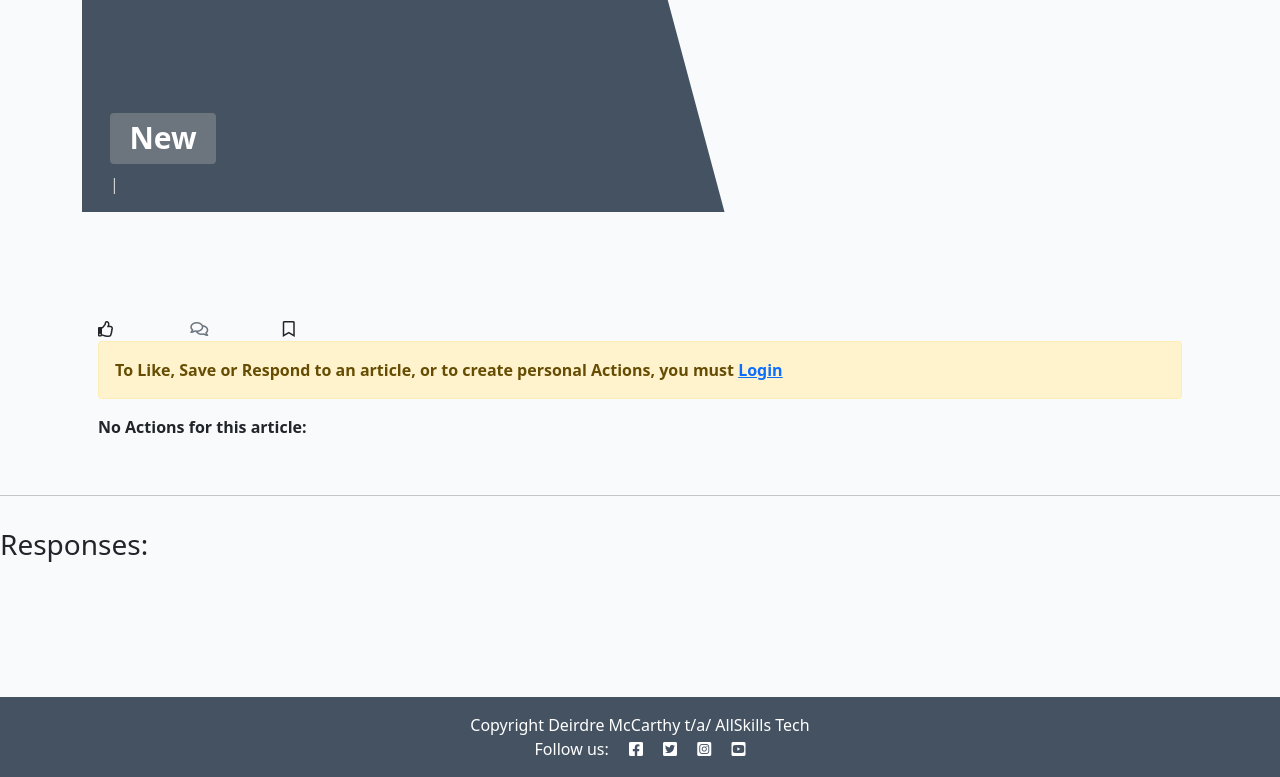
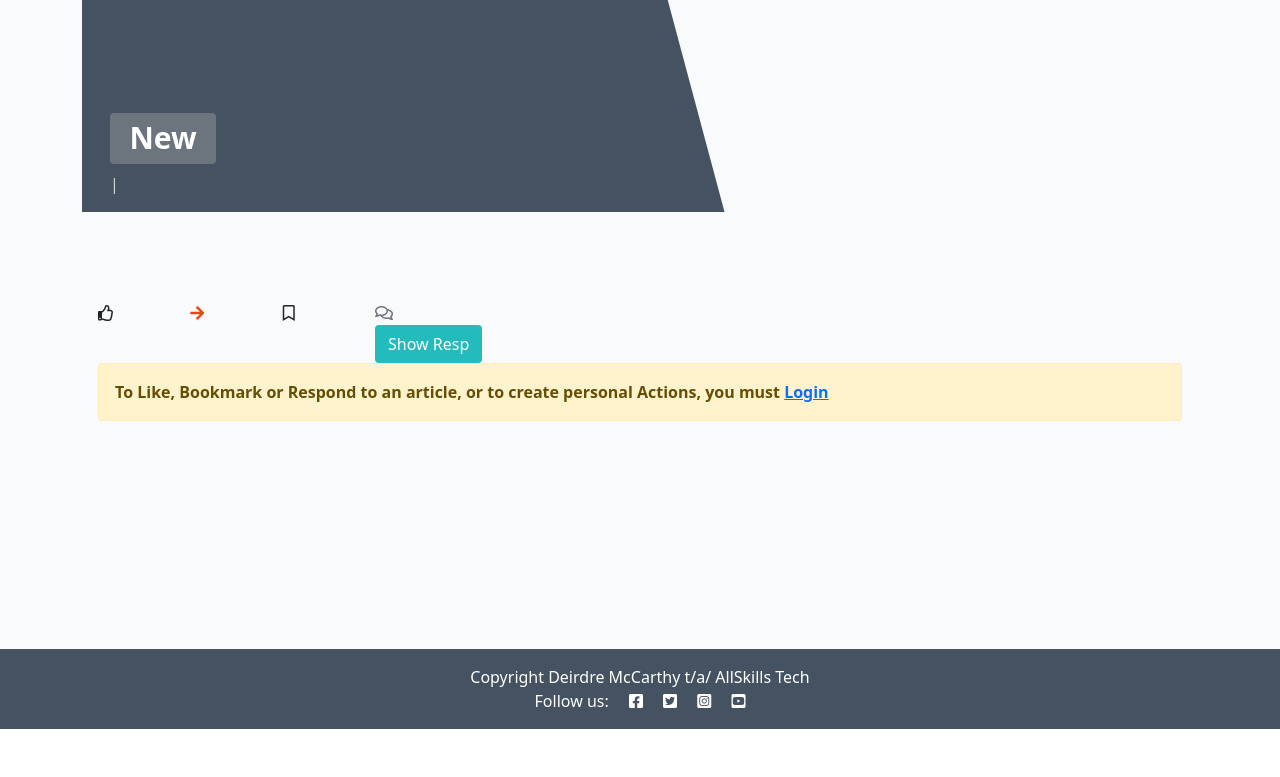
Before and after one commit to StephenWinters95/FLIT_Main_Ste, a Django app: template templates/article_detail.html in a window 1280 px wide. Shown: the part 71-848 px from the top of the page. After the commit the page ends 800 px from the top, so only its background shows below. Run offline with Django 3.2, Linux system fonts and the light colour scheme; the template is opened without the code that fills it, so the values that code supplies are empty; parts of the project's set-up code (start-up, migrations or seed data) failed here and were passed over; some libraries are stand-ins or nearby versions.

Commit message:
Add show/hide buttons on article detail page Issue #45

```diff
--- a/fp_blog/views.py
+++ b/fp_blog/views.py
@@ -20,6 +20,8 @@ class ArticleDetail(View):
         comments = article.comments.filter(approved=True).order_by(
             '-created_on')
         actions = article.actions.order_by('action_seq')
+        number_of_actions = actions.count()
+
         liked = False
         if article.likes.filter(id=self.request.user.id).exists():
             liked = True
@@ -45,6 +47,7 @@ class ArticleDetail(View):
                        "commented": commented,
                        "commented_unapproved": commented_unapproved,
                        "actions": actions,
+                       "number_of_actions": number_of_actions,
                        "liked": liked,
                        "bookmarked": bookmarked,
                        "comment_form": CommentForm()
@@ -57,6 +60,7 @@ class ArticleDetail(View):
         comments = article.comments.filter(approved=True).order_by(
             '-created_on')
         actions = article.actions.order_by('action_seq')
+        number_of_actions = actions.count()
         liked = False
         if article.likes.filter(id=self.request.user.id).exists():
             liked = True
@@ -87,6 +91,8 @@ class ArticleDetail(View):
                         "liked": liked,
                         "bookmarked": bookmarked,
                         "actions": actions,
+                        "number_of_actions": number_of_actions,
+
                     },
                     )
 
--- a/templates/article_detail.html
+++ b/templates/article_detail.html
@@ -28,15 +28,8 @@
 <div class="container">
     <div class="col card mb-4  mt-3 left  top">
         <div class="card-body">
-            <!-- The article content goes inside the card-text. -->
-            <!-- Use the | safe filter inside the template tags -->
-            <p class="card-text ">{{ article.content | safe }}</p>
-            <!-- want to view actions associated with the article before viewing comments -->
-            <!-- div class="col-md-8 card mb-4  mt-3 " -->
-            <!-- Need to allow for no actions, don't want to display table headings if so -->
+            <div class="row">
 
-            <!--  DMcC 16/11/23 switcheroo put the icon functionality before the article actions (instead of after) -->
-            <div class="row">
                 <!-- functionality for likes -->
                 <div class="col-1">
                     <strong>
@@ -45,64 +38,86 @@
                         {% csrf_token %}
                         {% if liked %}
                         <button type = "submit"  name="blogarticle_id" value = "{{article.slug}}" class="btn-like">
-                            <!-- DMcC 16/11/23 Change heart button to thumbs-up -->
                         <i class = "fas fa-thumbs-up" data-bs-toggle="tooltip" data-bs-placement="top" title="Like"></i></button>
                         <span class="text-secondary">{{ article.number_of_likes| safe}}</span>
                         {% else %}
                         <button type = "submit" name="blogarticle_id" value = "{{article.slug}}" class="btn-like">
-                            <!-- DMcC 16/11/23 Change heart button to thumbs-up -->
                         <i class = "far fa-thumbs-up" data-bs-toggle="tooltip" data-bs-placement="top" title="Like"></i></button>
                         <span class="text-secondary">{{ article.number_of_likes| safe }}</span>
                         {% endif %}
                     </form>
-                        {% else %}
-                        <i class = "far fa-thumbs-up"></i>
+                    {% else %} <!-- user not authenticated -->
+                    <i class = "far fa-thumbs-up" data-bs-toggle="tooltip" data-bs-placement="top" title="Like"></i>
                     <span class="text-secondary">{{ article.number_of_likes| safe }}</span>
                     {% endif %} <!-- end if user is authenticated -->
                     </strong>
-                </div> <!-- end div class col-1 -->
-            <!-- functionality for comments/Responses -->
+                </div> <!-- end div class col-1-->
+
+                <!--  functionality for article actions-->
                 <div class="col-1">
-            <strong class="text-secondary"><i class="far fa-comments" data-bs-toggle="tooltip" data-bs-placement="top" title="Responses"></i>
-                <!-- Our total_comments variable goes before the closing strong tag -->
-                {{ article.number_of_valid_comments| safe }}</strong>
+                    <strong>
+                    <a href="#actions"><i class="fa fa-arrow-right red-o " data-bs-toggle="tooltip" data-bs-placement="top" title="Article Tasks"></i></a>
+                    <span class="text-secondary">{{ article.number_of_actions| safe}}</span>
+                    {% if actions %}
+                    <span class="text-secondary">{{ article.number_of_actions| safe}}</span>
+                    <input type="button" class="btn btn-signup right" id="show-hide-actions-b" value = "Show Tasks" onclick="show_hide_actions()">
+                    {% endif %}
+                    </strong>
                 </div> <!-- end div class col-1 -->
 
                 <!-- functionality for bookmarks -->
-        <div class="col-1">
+                <div class="col-sm-1">
                     <strong>
                     {% if user.is_authenticated %}
                     <form class="d-inline" action="{% url 'article_bookmark' article.slug %}" method="POST">
                         {% csrf_token %}
                         {% if bookmarked %}
                         <button type = "submit"  name="blogarticle_id" value = "{{article.slug}}" class="btn-like">
-                    <i class = "fas fa-bookmark" data-bs-toggle="tooltip" data-bs-placement="top" title="Save"></i></button>
+                        <i class = "fas fa-bookmark" data-bs-toggle="tooltip" data-bs-placement="top" title="Bookmark"></i></button>
                         <span class="text-secondary">{{ article.number_of_bookmarks| safe }}</span>
                         {% else %}
                         <button type = "submit" name="blogarticle_id" value = "{{article.slug}}" class="btn-like">
-                    <i class = "far fa-bookmark" data-bs-toggle="tooltip" data-bs-placement="top" title="Save"></i></button>
+                        <i class = "far fa-bookmark" data-bs-toggle="tooltip" data-bs-placement="top" title="Bookmark"></i></button>
                         <span class="text-secondary">{{ article.number_of_bookmarks| safe }}</span>
                         {% endif %}
                     </form>
-                {% else %}
-                <i class = "far fa-bookmark" data-bs-toggle="tooltip" data-bs-placement="top" title="Save"></i>
+                    {% else %} <!-- user not authenticated -->
+                    <strong class="text-secondary"></strong><i class = "far fa-bookmark" data-bs-toggle="tooltip" data-bs-placement="top" title="Bookmark"></i>
                     <span class="text-secondary">{{ article.number_of_bookmarks| safe }}</span>
                     {% endif %} <!-- end if user is authenticated -->
                     </strong>
                 </div> <!-- end div class col-1 -->
+                <!-- functionality for comments/Responses -->
+                <div class="col-sm-1">
+                    <strong class="text-secondary"><i class="far fa-comments" data-bs-toggle="tooltip" data-bs-placement="top" title="Responses"></i>
+                    <!-- Our total_comments variable goes before the closing strong tag -->
+                    {{ article.number_of_valid_comments| safe }}
+                    <input type="button" class="btn btn-signup right" id="show-hide-comments-b" value = "Show Resp" onclick="show_hide_comments()">
+                    </strong>
+
+                </div> <!-- end div class col-1 -->
             </div> <!-- end div class row -->
+
             <div class="row"><strong>
                 {% if not user.is_authenticated %}
                 <div class="alert alert-warning" role="alert">
-                To Like, Save or Respond to an article, or to create personal Actions, you must <a href="{% url 'account_login' %}">Login</a>
-            </div></strong>
+                    To Like, Bookmark or Respond to an article, or to create personal Actions, you must <a href="{% url 'account_login' %}">Login</a>
+                </div>
+                </strong>
                 {% endif %}
             </div> <!-- end div class row -->
 
+            <div class="row">
+                <!-- The article content goes inside the card-text. -->
+                <!-- Use the | safe filter inside the template tags -->
+                <p class="card-text ">{{ article.content | safe }}</p>
+                <!-- want to view actions associated with the article before viewing comments -->
+                <!-- div class="col-md-8 card mb-4  mt-3 " -->
+                <!-- Need to allow for no actions, don't want to display table headings if so -->
+            </div>
 
-
+            <div class = "container-fluid hide-div" id="actions-container">
                 {% if actions %}
-        <!-- DMcC 16/11/23 no need for this title <strong id="actions">Actions:</strong> -->
                 <table class="table table-bordered table-hover table-responsive ">
                     <thead class="table-success">
                         <tr><h6>
@@ -110,16 +125,12 @@
                         {% if user.is_authenticated %}
                         <th>Copy</th>
                         {% endif %}
-                <th>Suggested Action</th>
+                        <th>Suggested Task</th>
                         <th>Url</th>
                         </h6>
                         </tr>
                     </thead>
-        <!-- div class="card-body" -->
-        <!-- We want a for loop inside the tags to iterate through each action in actions -->
 
-        <!-- DMcC 17/11/23 hmm not sure above the below line, appears to be opening a form which never gets closed, commenting out for now-->
-        <!-- <form method="post" style="margin-top:1.3em";> -->
                     {% for action in actions %}
                     <tr class="text-muted">
                     <!-- DMcC 17/11/23 issuelog #34 unauthenticated user should not be able to copy-->
@@ -130,24 +141,16 @@
                     <td><a href="{{action.action_url}}" target="_blank">{{action.action_url| safe}}</a></td>
                     {% endfor %}
                     <br>
+                </table>
                 {% else %}
                 <strong id="actions">No Actions for this article:</strong>
                 {% endif %}
-
-        </table>
-            </div> <!-- class = "table-responsive"-->
-
+            </div> <!-- end div actions-container -->
         </div> <!-- end div card-body -->
     </div> <!-- end div class col card mb-4  mt-3 left  top -->
-    </div> <!-- end div class row -->
+</div> <!-- end div class container-->
 
-    <div class="row">
-        <div class="col">
-            <hr>
-        </div> <!-- end div class col -->
-    </div> <!-- end div class row -->
-
-
+<div class = "container-fluid hide-div" id="comments-container">
     <div class="row">
         <div class="col-md-8 card mb-4 mt-3 ">
             <h3>Responses:</h3>
@@ -188,6 +191,7 @@
                 {% endfor %}
             </div> <!-- end div class card-body -->
         </div> <!-- end div class col-md-8 card mb-4 mt-3 -->
+    </div> <!-- end div commments-container -->
 
 
 </div> <!-- end div container -->
@@ -198,6 +202,40 @@
     var tooltipList = tooltipTriggerList.map(function (tooltipTriggerEl) {
       return new bootstrap.Tooltip(tooltipTriggerEl)
     })
+
+    function show_hide_actions() {
+        console.log("In function show_hide_actions()");
+        show_actions_button = document.getElementById("show-hide-actions-b");
+        console.log("current value of show/hide button is " + show_actions_button.value);
+        if (show_actions_button.value == "Show Tasks") {
+            document.getElementById("actions-container").classList.remove("hide-div");
+            console.log("Removed class hide-div from actions-container")
+            show_actions_button.value="Hide Tasks";
+            }
+        else
+            {
+            document.getElementById("actions-container").classList.add("hide-div");
+            console.log("Added class hide-div to actions-container")
+            show_actions_button.value="Show Tasks";
+            }
+        }
+        function show_hide_comments() {
+        console.log("In function show_hide_comments()");
+        show_comments_button = document.getElementById("show-hide-comments-b");
+        console.log("current value of show/hide button is " + show_comments_button.value);
+        if (show_comments_button.value == "Show Resp") {
+            document.getElementById("comments-container").classList.remove("hide-div");
+            console.log("Removed class hide-div from comments-container")
+            show_comments_button.value="Hide Resp";
+            }
+        else
+            {
+            document.getElementById("comments-container").classList.add("hide-div");
+            console.log("Added class hide-div to comments-container")
+            show_comments_button.value="Show Resp";
+            }
+        }
+
 </script>
 
 {% endblock content %}
```
Also changed, not shown: templates/my_planner.html (+13 -13 lines). Lines whose indentation alone changed are shown as unchanged.
